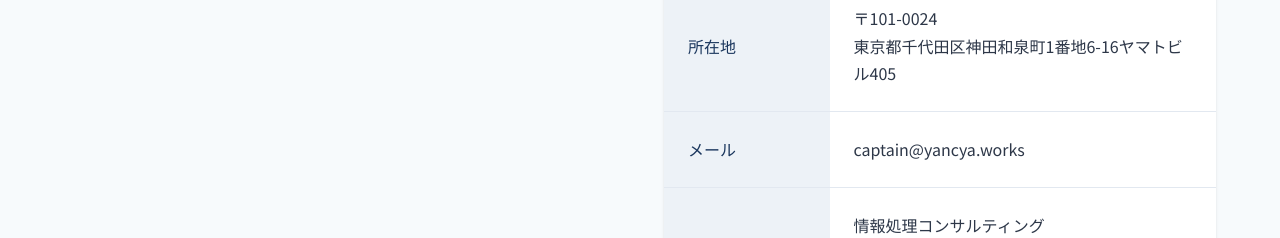
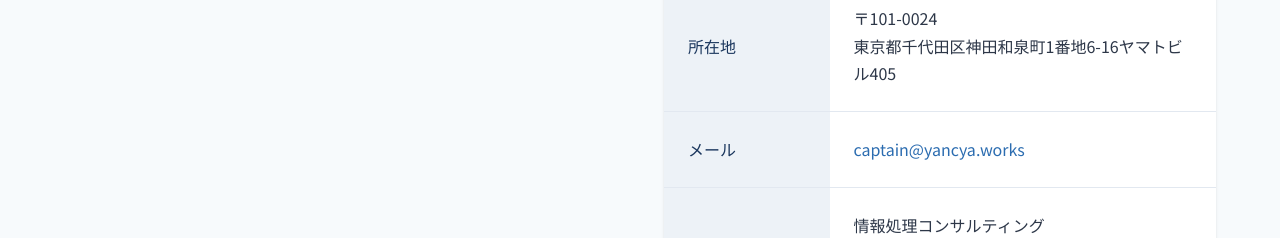
Before and after one commit to yancya/yancya.works, a plain HTML site: page index.html in a window 1280 px wide. Shown: the part 1253-1491 px from the top of the page. Drawn offline with Linux system fonts and the light colour scheme.

Commit message:
Fix email link in company info table
Add mailto: link to email address in business info section

Co-Authored-By: Claude Sonnet 4.5 <noreply@anthropic.com>

```diff
--- a/index.html
+++ b/index.html
@@ -117,7 +117,7 @@
               </tr>
               <tr>
                 <th>メール</th>
-                <td>captain@yancya.works</td>
+                <td><a href="mailto:captain@yancya.works">captain@yancya.works</a></td>
               </tr>
               <tr>
                 <th>事業内容</th>
```
